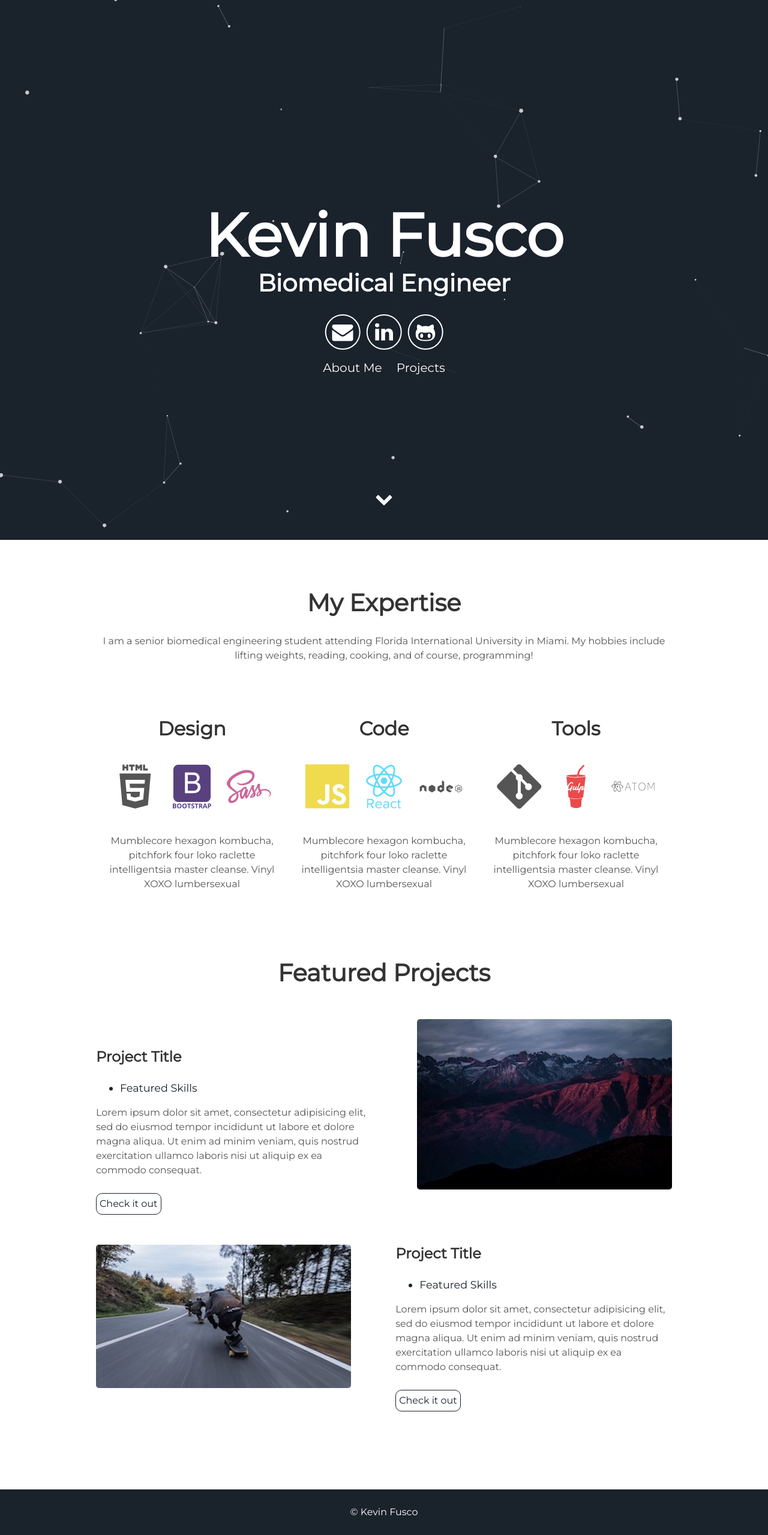
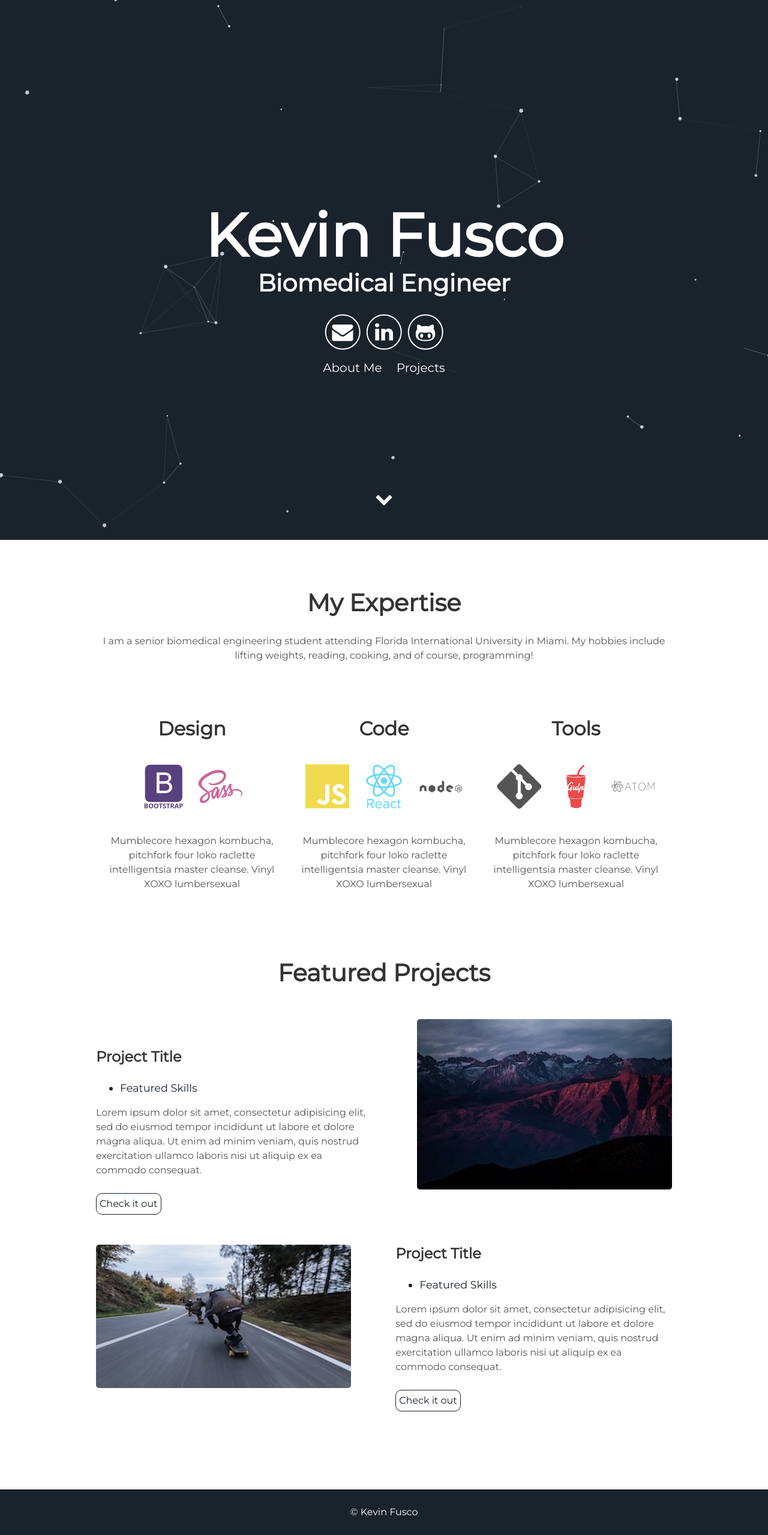
Before and after one commit to kcfusco/kcfusco.github.io, a Jekyll site: the page built from index.html, in a window 1280 px wide. Shown: the whole page at 60% size. Built offline with Jekyll 4.4.1, drawn with Linux system fonts in a browser that asks for light colours.

Commit message:
Update about.html

```diff
--- a/_includes/about.html
+++ b/_includes/about.html
@@ -5,7 +5,7 @@
   <div class="user">
     <div class="tech">
       <h2>Design</h2>
-      <i class="devicon-html5-plain-wordmark"></i>
+      <i class="devicon-python-plain-colored"></i>
       <i class="devicon-bootstrap-plain-wordmark colored"></i>
       <i class="devicon-sass-original colored"></i>
       <p>Mumblecore hexagon kombucha, pitchfork four loko raclette intelligentsia master cleanse.
```
